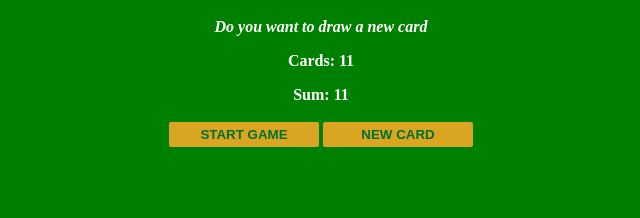
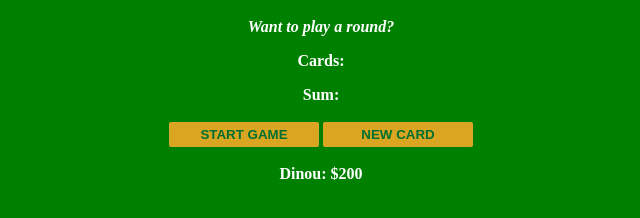
Before and after one commit to konwuadu4/blackjack, a plain HTML site: page index.html in a window 1280 px wide. Both pictures are taken after a click on the button "NEW CARD". Shown: the part 48-266 px from the top of the page, without its empty margins (319-959 px from the left). Drawn offline with Linux system fonts and the light colour scheme.

Commit message:
updated blackjack

```diff
--- a/index.html
+++ b/index.html
@@ -9,6 +9,7 @@
         <p id="sum-el">Sum: </p>
         <button onclick="startGame()"> START GAME </button>
         <button onclick="newCard()"> NEW CARD </button>
+        <p id="player-el"> </p>
         <script src="index.js"></script>
     </body>
 </html>
--- a/index.js
+++ b/index.js
@@ -1,3 +1,7 @@
+let player = {
+    name: "Dinou",
+    chips: 200
+}
 
 let cards = []
 
@@ -11,6 +15,10 @@ let message = " "
 let messageEl = document.getElementById("message-el")
 let sumEl = document.getElementById("sum-el")
 let cardsEl = document.getElementById("cards-el")
+
+
+let playerEl = document.getElementById("player-el")
+playerEl.textContent = player.name +  ": $" + player.chips
 
 //using css selector
 //let sumEl = document.querySelector("#sum-el") //this is to select an id
@@ -34,7 +42,7 @@ function startGame(){
     let secondCard = getRandomCard()
     cards = [firstCard, secondCard]
 
-    sum = firstCard + secondCard
+    sum = firstCard + secondCard;
 
     // this does not allow to restart the game
     // for (let i = 0; i < 2; i++){
@@ -58,20 +66,23 @@ function renderGame() {
         message = "Do you want to draw a new card";
     } else if (sum === 21) {
         message = "Woohoo! You've got Blackjack!";
-        hasBlackJack = true
+        hasBlackJack = true;
     } else if (sum > 21) {
         message = "You're out the game!";
-        isAlive = false
+        isAlive = false;
     }
     messageEl.textContent = message;
 
 }
 
+
 function newCard(){
-    console.log("Drawing a new card from the deck! ");
+    // console.log("Drawing a new card from the deck! ");
 
-    let card = getRandomCard();
-    sum += card;
-    cards.push(card)
-    renderGame()
+    if (isAlive === true && hasBlackJack === false) {
+        let card = getRandomCard();
+        sum += card;
+        cards.push(card)
+        renderGame()
+    }
 }
```
